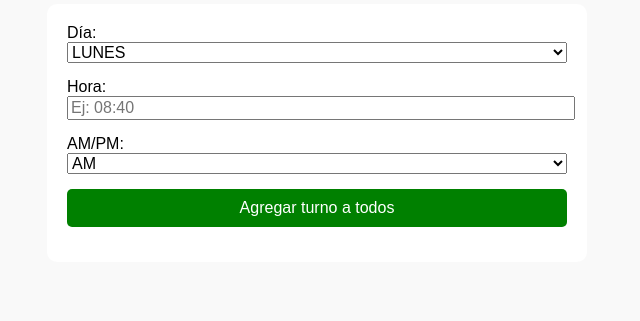
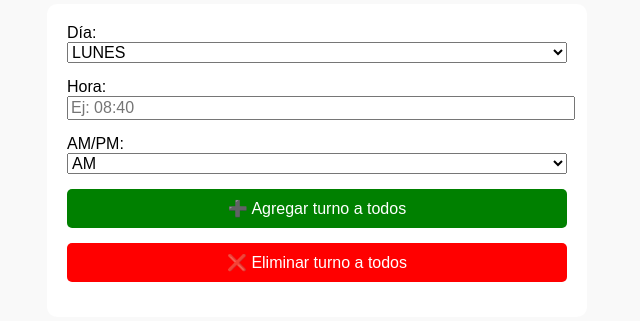
Before and after one commit to Cesario-dev/barberia-citas, a Flask app: page /admin in a window 1280 px wide. Shown: the part 262-583 px from the top of the page, without its empty margins (323-963 px from the left). Run offline with Flask 3, Linux system fonts and the light colour scheme; the visitor is signed in with stand-in values (Sample User, id 1); data that the repository does not hold is empty; some libraries are stand-ins or nearby versions.

Commit message:
ELIMINAR TURNOS GLOBAL

```diff
--- a/templates/admin.html
+++ b/templates/admin.html
@@ -101,7 +101,12 @@
             <option value="PM">PM</option>
         </select>
 
-        <button type="submit">Agregar turno a todos</button>
+        <button type="submit" name="accion" value="agregar" style="background:green;color:white;">
+            ➕ Agregar turno a todos
+        </button>
+        <button type="submit" name="accion" value="eliminar" style="background:red;color:white;">
+            ❌ Eliminar turno a todos
+        </button>
     </form>
     {% endif %}
 </body>
```
